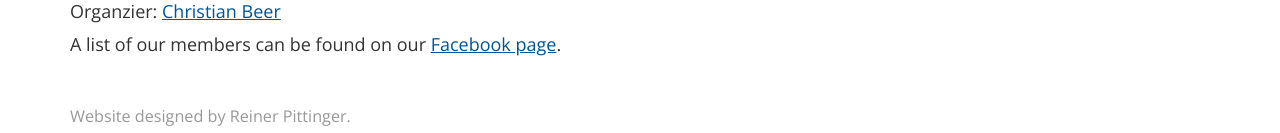
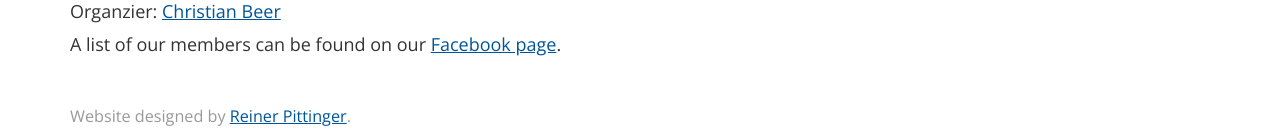
Before and after one commit to cocoaheads-ms/cocoaheads-ms.github.io, a Jekyll site: the page built from index.markdown, in a window 1280 px wide. Shown: the part 1568-1701 px from the top of the page. Built offline with Jekyll 4.4.1, drawn with Linux system fonts in a browser that asks for light colours; nearby versions of some CDN libraries; some web fonts are replaced; Markdown is read by kramdown in place of the engine named in the settings; some of the changed lines change nothing that is shown.

Commit message:
Link to rpitting

```diff
--- a/index.markdown
+++ b/index.markdown
@@ -94,4 +94,4 @@ Organzier: [Christian Beer](http://chbeer.de)
 
 A list of our members can be found on our [Facebook page](https://www.facebook.com/groups/cocoaheads.ms/).
 
-<p class="footer">Website designed by Reiner Pittinger.</p>
+<p class="footer">Website designed by <a href="https://twitter.com/rpitting">Reiner Pittinger</a>.</p>
```
